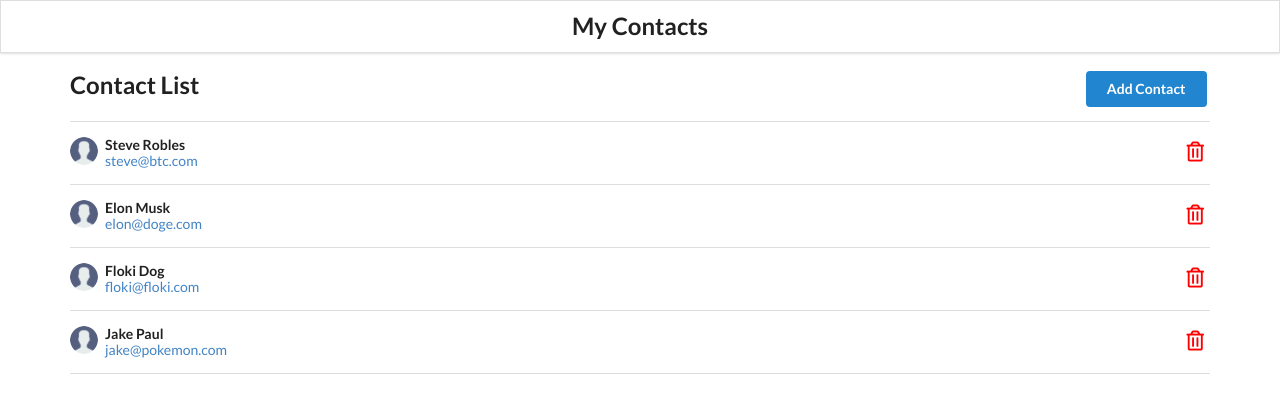
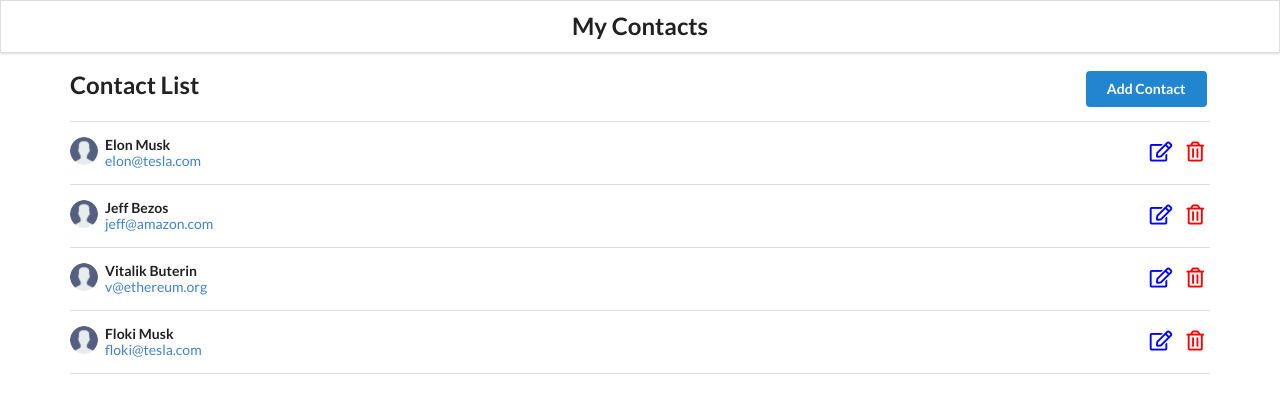
Before and after one commit to 0xholmes/react-contacts-app, a React (Create React App) app: page / in a window 1280 px wide. Shown: the top 396 px of the page. Built offline with nearby package versions, Linux system fonts and the light colour scheme; data requests are answered from the project's data file.

Commit message:
Add files via upload

```diff
--- a/db.json
+++ b/db.json
@@ -1,25 +1,28 @@
 {
   "contacts": [
     {
-            "firstName":"Steve",
-            "lastName":"Robles",
-            "email":"steve@btc.com","id":"54cf3879-e522-4903-a54b-90b70fe912d3"
+      "firstName": "Elon",
+      "lastName": "Musk",
+      "email": "elon@tesla.com",
+      "id": "9a8c0201-6106-46b2-853b-13df010c7c73"
     },
     {
-            "firstName":"Elon",
-            "lastName":"Musk",
-            "email":"elon@doge.com","id":"168f7ef3-8d16-4455-80aa-bc317d3c0e5f"
-
+      "id": "a8409c59-f48e-4671-8f30-e3d01ae3f78c",
+      "firstName": "Jeff",
+      "lastName": "Bezos",
+      "email": "jeff@amazon.com"
     },
     {
-            "firstName":"Floki",
-            "lastName":"Dog",
-            "email":"floki@floki.com","id":"3a3283a0-613a-4bf7-a0c0-cd7154186712"
+      "id": "69a1fdda-0e3e-43e8-8e4a-f63a0ccbc029",
+      "firstName": "Vitalik",
+      "lastName": "Buterin",
+      "email": "v@ethereum.org"
     },
     {
-            "firstName":"Jake",
-            "lastName":"Paul",
-            "email":"jake@pokemon.com","id":"659e2bfb-6256-4f88-971c-6c642be7f152"
+      "firstName": "Floki",
+      "lastName": "Musk",
+      "email": "floki@tesla.com",
+      "id": "944ea6a2-fc61-4bdd-9db4-8482ee235d25"
     }
   ]
 }
--- a/src/App.js
+++ b/src/App.js
@@ -5,6 +5,7 @@ import api from "./api/contacts"
 import "./App.css"
 import Header from "./components/Header"
 import AddContact from "./components/AddContact"
+import EditContact from "./components/EditContact"
 import ContactList from "./components/ContactList"
 import ContactDetail from "./components/ContactDetail"
 
@@ -17,11 +18,29 @@ const App = () => {
     return res.data
   }
 
-  const addContacts = contact => {
-    setContacts([...contacts, { ...contact, id: uuid() }])
+  const addContacts = async contact => {
+    const request = {
+      id: uuid(),
+      ...contact,
+    }
+
+    const res = await api.post("/contacts", request)
+    setContacts([...contacts, res.data])
   }
 
-  const removeContacts = id => {
+  const updateContacts = async contact => {
+    const res = await api.put(`/contacts/${contact.id}`, contact)
+
+    const { id } = res.data
+    setContacts(
+      contacts.map(contact => {
+        return contact.id === id ? res.data : contact
+      })
+    )
+  }
+
+  const removeContacts = async id => {
+    await api.delete(`/contacts/${id}`)
     const newContactList = contacts.filter(contact => {
       return contact.id !== id
     })
@@ -52,6 +71,9 @@ const App = () => {
           <Route path="/add">
             <AddContact addContacts={addContacts} />
           </Route>
+          <Route path="/edit">
+            <EditContact updateContacts={updateContacts} />
+          </Route>
           <Route path="/" exact>
             <ContactList contacts={contacts} getContactId={removeContacts} />
           </Route>
--- a/src/components/ContactCard.js
+++ b/src/components/ContactCard.js
@@ -1,7 +1,7 @@
 import user from "../images/user.png"
 import { Link } from "react-router-dom"
 
-const ContactCard = ({ contact, deleteContacts }) => {
+const ContactCard = ({ contact, clickHandler }) => {
   const { firstName, lastName, email, id } = contact
 
   return (
@@ -17,9 +17,15 @@ const ContactCard = ({ contact, deleteContacts }) => {
       </div>
       <i
         className="trash alternate outline icon"
-        style={{ color: "red", marginTop: "7px" }}
-        onClick={() => deleteContacts(id)}
+        style={{ color: "red", marginTop: "7px", marginLeft: "10px" }}
+        onClick={() => clickHandler(id)}
       ></i>
+      <Link to={{ pathname: `/edit`, state: { contact: contact } }}>
+        <i
+          className="edit alternate outline icon"
+          style={{ color: "blue", marginTop: "7px" }}
+        ></i>
+      </Link>
     </div>
   )
 }
--- a/src/components/ContactList.js
+++ b/src/components/ContactList.js
@@ -2,14 +2,14 @@ import ContactCard from "./ContactCard"
 import { Link } from "react-router-dom"
 
 const ContactList = ({ contacts, getContactId }) => {
-  const deleteContacts = id => {
+  const clickHandler = id => {
     getContactId(id)
   }
 
   const renderContacts = contacts.map(contact => (
     <ContactCard
       contact={contact}
-      deleteContacts={deleteContacts}
+      clickHandler={clickHandler}
       key={contact.id}
     />
   ))
```
Lines whose indentation alone changed are shown as unchanged.
